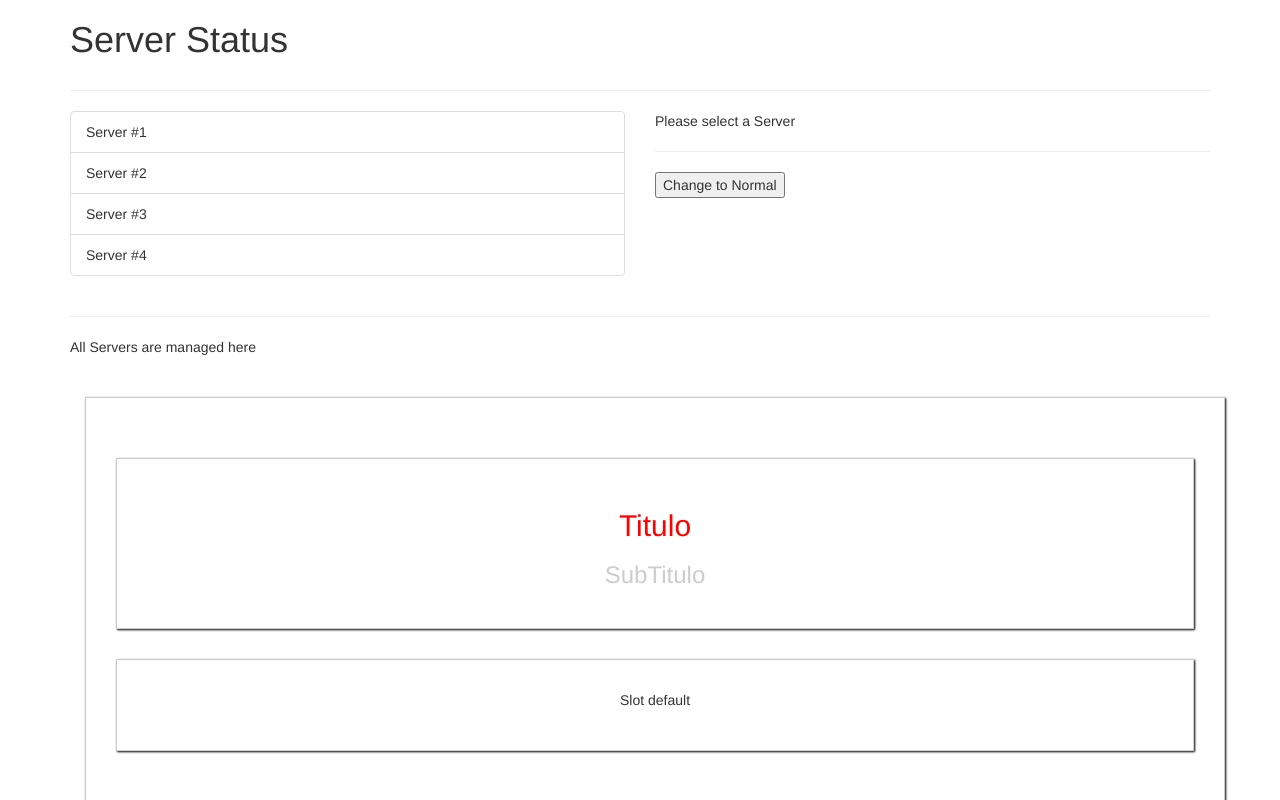
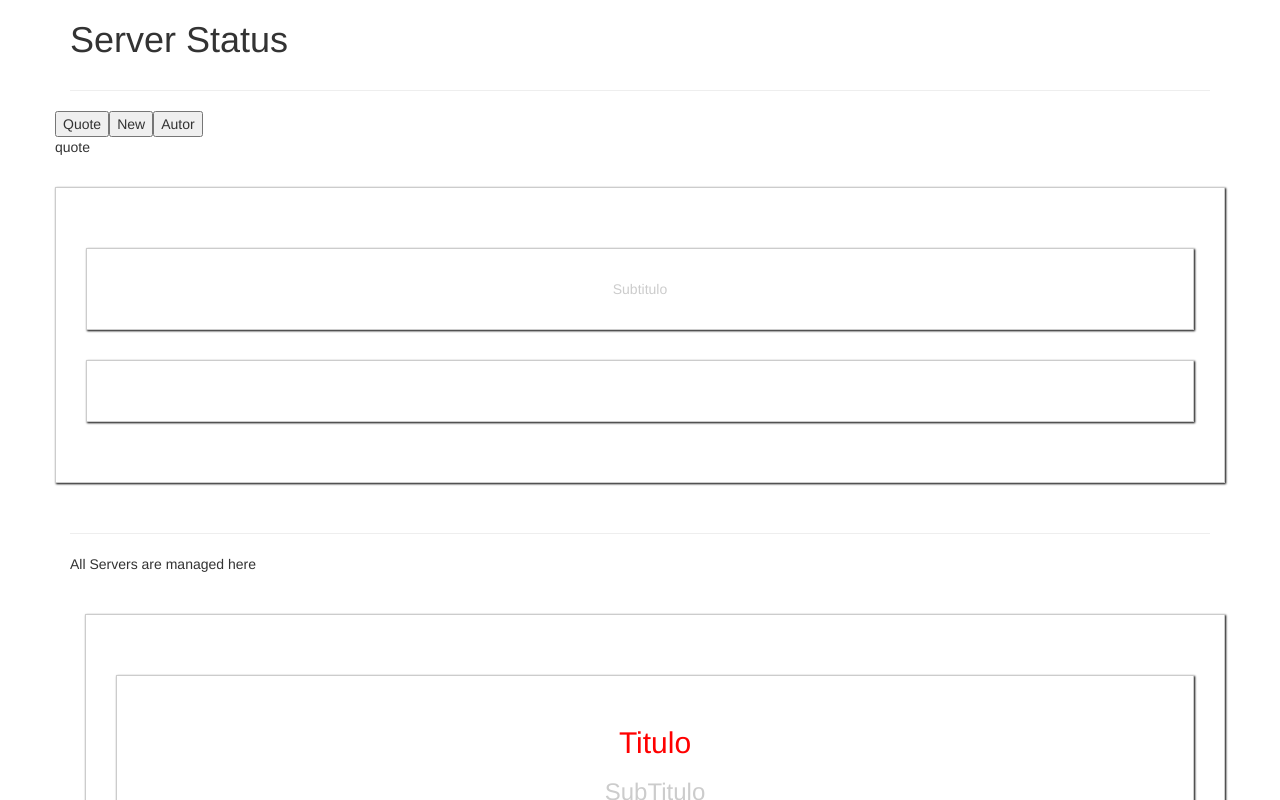
Before and after one commit to lucianofcm/estudoVue, a Vue app: page / in a window 1280 px wide. Shown: the top 800 px of the page. Built offline with nearby package versions, Linux system fonts and the light colour scheme.

Commit message:
dinamic status

```diff
--- a/src/App.vue
+++ b/src/App.vue
@@ -3,8 +3,11 @@
     <app-header></app-header>
     <hr>
     <div class="row">
-      <servers></servers>
-      <app-server-details></app-server-details>
+      <button @click="selectedComponent='quote'">Quote</button>
+      <button @click="selectedComponent='new'">New</button>
+      <button @click="selectedComponent='autor'">Autor</button>
+      <p>{{selectedComponent}}</p>
+      <component :is="selectedComponent"></component>
     </div>
     <hr>
     <app-footer></app-footer>
@@ -30,13 +33,16 @@ import Servers from './components/Server/Servers.vue'
 import ServerDetails from './components/Server/ServerDetails.vue'
 import User from './components/user/User.vue'
 import Quote from './components/quotes/Quote.vue'
+import New from './components/quotes/New.vue'
+import Autor from './components/quotes/Autor.vue'
 
 export default {
   data: function () {
-      return {
-        titulo: 'Titulo',
-        subtitulo: 'SubTitulo'
-      }
+    return {
+      titulo: 'Titulo',
+      subtitulo: 'SubTitulo',
+      selectedComponent: 'quote'
+    }
   },
   components: {
     appHeader: Header,
@@ -44,7 +50,9 @@ export default {
     User,
     'app-server-details': ServerDetails,
     'app-footer': Footer,
-    Quote
+    Quote,
+    New,
+    Autor
   }
 }
 </script>
--- a/src/components/quotes/New.vue
+++ b/src/components/quotes/New.vue
@@ -1,6 +1,6 @@
 <template>
     <div>
-
+        <h3>New quote</h3>
     </div>
 </template>
 
```
